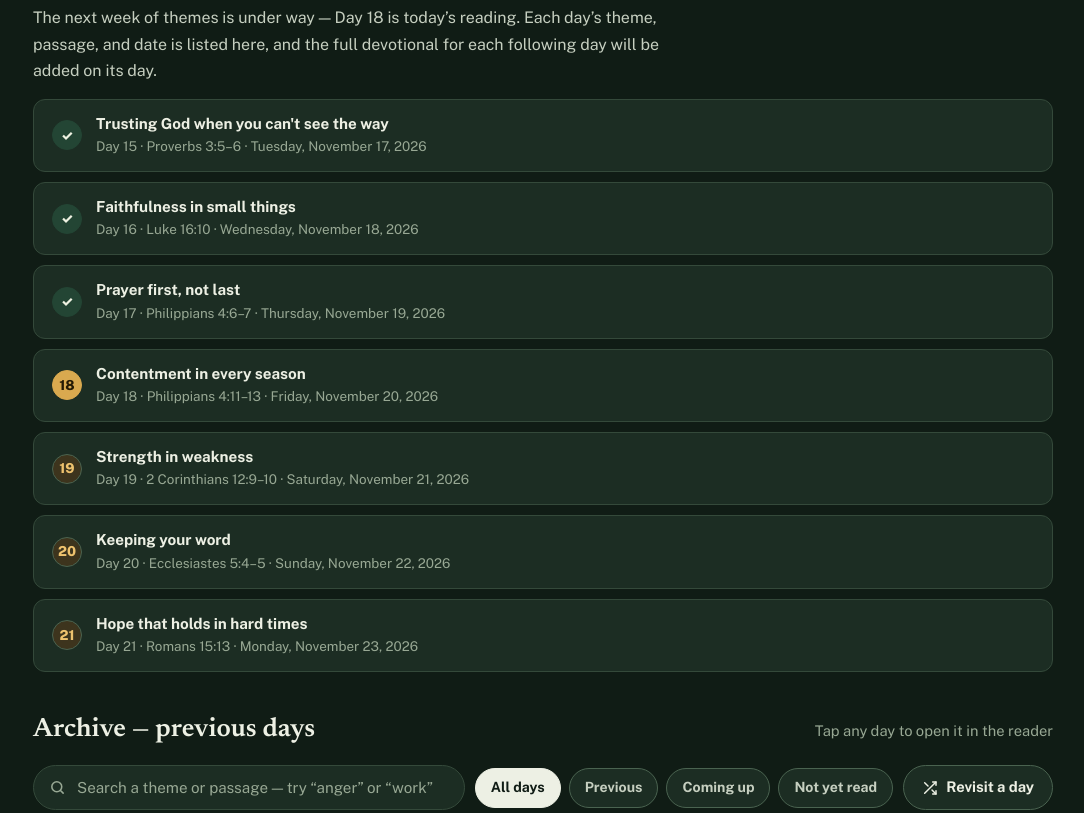
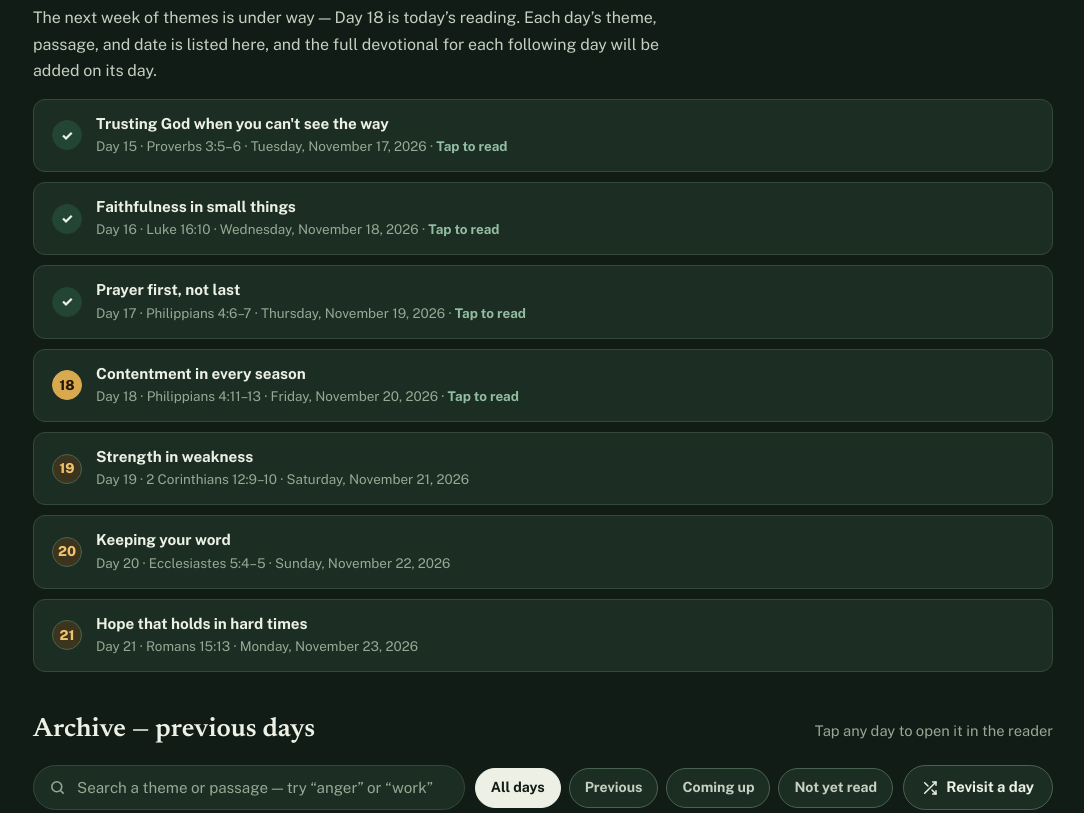
Before and after one commit to ejyoungr-hash/daily-devotionals-for-men, a plain HTML site: page index.html in a window 1280 px wide. Shown: the part 1860-2673 px from the top of the page, without its empty margins (97-1181 px from the left). Drawn offline with nearby package versions, Linux system fonts and the light colour scheme.

Commit message:
Fix Previous week and Next series rows: make each row a tap target that opens that day's devotional in the reader (click, keyboard, Tap to read hint)

```diff
--- a/index.html
+++ b/index.html
@@ -210,7 +210,10 @@
   .plan-list{display:flex; flex-direction:column; gap:10px; margin:0; padding:0; list-style:none}
   .plan-list li{
     background:var(--card); border:1px solid var(--line); border-radius:12px; padding:14px 18px; display:flex; gap:14px; align-items:center; width:100%;
+    cursor:pointer; transition:background .15s ease, border-color .15s ease;
   }
+  .plan-list li:hover{background:var(--card-2); border-color:var(--line-strong)}
+  .plan-list li .pr-tap{color:var(--pine); font-weight:700}
   .plan-list li > div{flex:1 1 auto; min-width:0}
   .plan-list .pn{
     flex:none; width:30px; height:30px; border-radius:50%; display:grid; place-items:center;
@@ -251,7 +254,7 @@
     <a href="#next-series">The next series</a>
     <a href="#archive" class="archive-link">Archive — previous days</a>
     <a href="#week">Previous week</a>
-    <a href="https://muse.ai/s/moon-xnxt6xnxv38xoqxbx0/3Re2TDxQk4hasy124MJjAp3I8h-7VhnihO3UQySmJic" class="moon-link" target="_blank" rel="noopener">Moon site ↗</a>
+    <a href="https://ejyoungr-hash.github.io/moon/" class="moon-link" target="_blank" rel="noopener">Moon site ↗</a>
   </nav>
 </div>
 
@@ -324,7 +327,7 @@
   <!-- PREVIOUS WEEK -->
   <div class="section-head anchor" id="week">
     <h2>Previous week</h2>
-    <p>Tuesday, November 10 – Monday, November 16 · one theme a day</p>
+    <p>Tuesday, November 10 – Monday, November 16 · tap any day to open it in the reader</p>
   </div>
   <ul class="plan-list" id="planList"></ul>
 
@@ -757,19 +760,36 @@
   }
 
   /* ----- Week plan ----- */
+  function wirePlanList(listEl){
+    if (!listEl) return;
+    Array.prototype.forEach.call(listEl.querySelectorAll("li[data-day]"), function(item){
+      var day = parseInt(item.getAttribute("data-day"), 10);
+      item.addEventListener("click", function(){
+        openDay(day, true);
+      });
+      item.addEventListener("keydown", function(e){
+        if (e.key === "Enter" || e.key === " "){ e.preventDefault(); openDay(day, true); }
+      });
+    });
+  }
   function renderPlan(){
-    byId("planList").innerHTML = DAYS.filter(function(d){ return d.day >= 8 && d.day <= 14; }).map(function(d){
+    var planEl = byId("planList");
+    planEl.innerHTML = DAYS.filter(function(d){ return d.day >= 8 && d.day <= 14; }).map(function(d){
       var cls = d.status === "upcoming" ? "" : (d.today ? "today" : "done");
       var mark = d.status === "delivered" && !d.today ? "\u2713" : d.day;
-      return '<li class="' + cls + '"><span class="pn">' + mark + '</span><div><div class="pt">' + esc(d.title) + '</div><div class="pr">Day ' + d.day + ' \u00b7 ' + esc(d.ref) + ' \u00b7 ' + esc(d.shortDate) + '</div></div></li>';
+      var tapHint = d.status === "upcoming" ? "" : ' \u00b7 <span class="pr-tap">Tap to read</span>';
+      return '<li class="' + cls + '" role="button" tabindex="0" data-day="' + d.day + '" aria-label="Open Day ' + d.day + ': ' + esc(d.title) + '"><span class="pn">' + mark + '</span><div><div class="pt">' + esc(d.title) + '</div><div class="pr">Day ' + d.day + ' \u00b7 ' + esc(d.ref) + ' \u00b7 ' + esc(d.shortDate) + tapHint + '</div></div></li>';
     }).join("");
+    wirePlanList(planEl);
     var nextEl = byId("nextList");
     if (nextEl){
       nextEl.innerHTML = DAYS.filter(function(d){ return d.series === "next"; }).map(function(d){
         var cls = d.today ? "today" : (d.status === "delivered" ? "done" : "next-item");
         var mark = d.status === "delivered" && !d.today ? "\u2713" : d.day;
-        return '<li class="' + cls + '"><span class="pn">' + mark + '</span><div><div class="pt">' + esc(d.title) + '</div><div class="pr">Day ' + d.day + ' \u00b7 ' + esc(d.ref) + ' \u00b7 ' + esc(d.date) + '</div></div></li>';
+        var tapHint = d.status === "upcoming" ? "" : ' \u00b7 <span class="pr-tap">Tap to read</span>';
+        return '<li class="' + cls + '" role="button" tabindex="0" data-day="' + d.day + '" aria-label="Open Day ' + d.day + ': ' + esc(d.title) + '"><span class="pn">' + mark + '</span><div><div class="pt">' + esc(d.title) + '</div><div class="pr">Day ' + d.day + ' \u00b7 ' + esc(d.ref) + ' \u00b7 ' + esc(d.date) + tapHint + '</div></div></li>';
       }).join("");
+      wirePlanList(nextEl);
     }
   }
 
```
